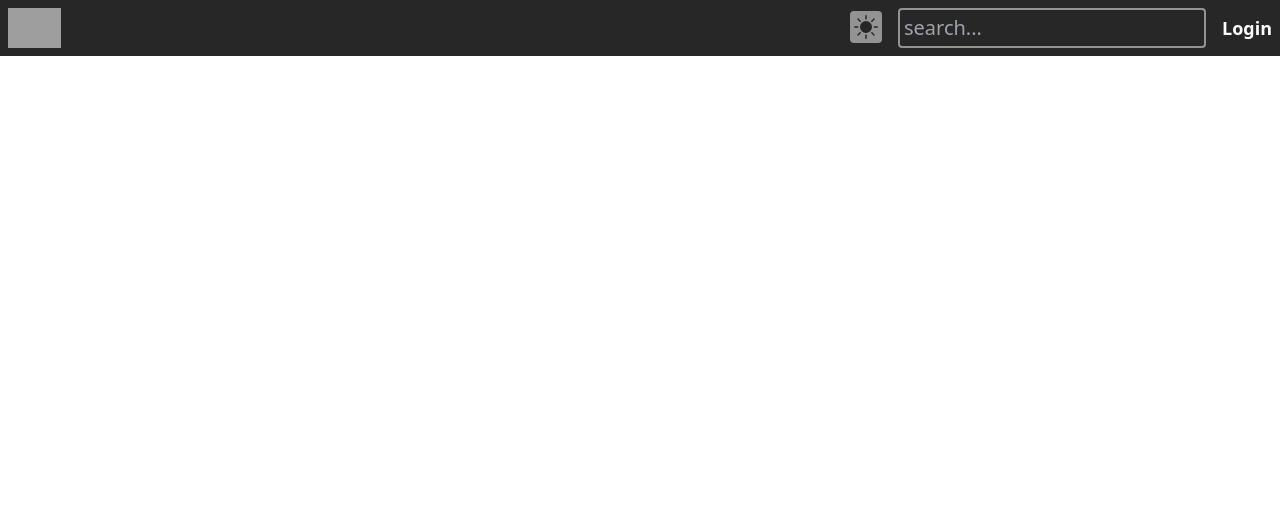
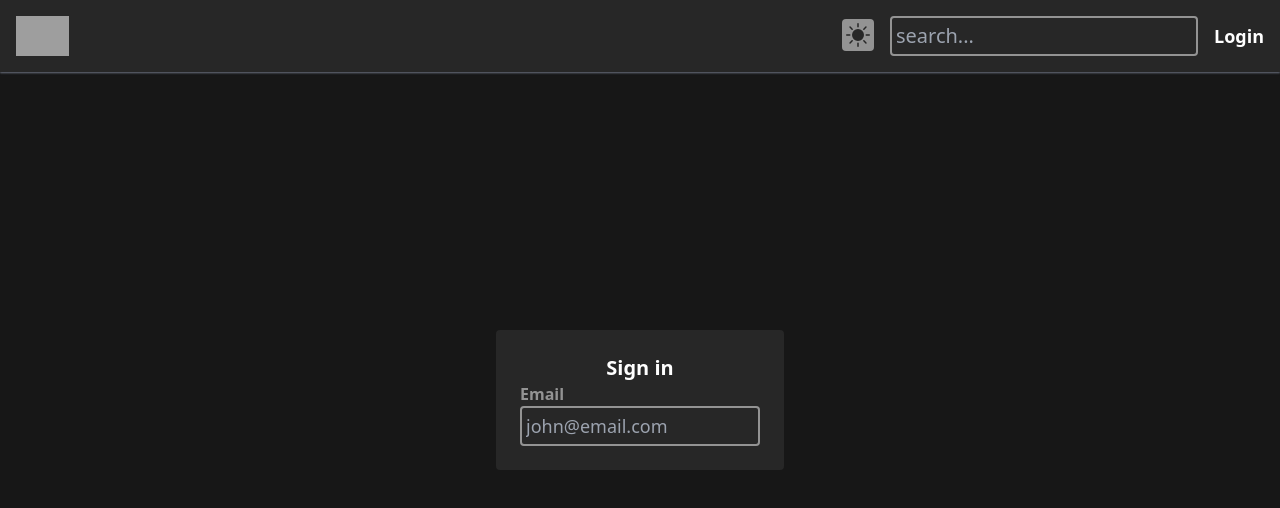
Before and after one commit to FENNICH-Soufiane/movies_front, a React (Create React App) app: page / in a window 1280 px wide. Shown: the top 508 px of the page. Built offline with nearby package versions, Linux system fonts and the light colour scheme; grey boxes are pictures that could not be loaded.

Commit message:
Sign in form

```diff
--- a/src/App.js
+++ b/src/App.js
@@ -1,10 +1,13 @@
+import Signin from './components/auth/Signin';
 import Navbar from './components/user/Navbar';
 
 function App() {
   return (
 
-
+      <>
       <Navbar />
+      <Signin />
+      </>
 
 
 
--- /dev/null
+++ b/src/components/Container.jsx
@@ -0,0 +1,7 @@
+import React from "react";
+
+export default function Container({ children, className }) {
+  return (
+    <div className={"max-w-screen-xl mx-auto " + className}>{children}</div>
+  );
+}
--- /dev/null
+++ b/src/components/auth/Signin.jsx
@@ -0,0 +1,30 @@
+import React from "react";
+import Container from "../Container";
+
+export default function Signin() {
+  return (
+    <div className="fixed inset-0 bg-primary -z-10 flex justify-center items-center">
+      <Container>
+        <form className="bg-secondary rounded p-6 w-72">
+          <h1 className="text-xl text-white font-semibold text-center">
+            Sign in
+          </h1>
+          <div className="flex flex-col-reverse">
+            <input
+              id="email"
+              type="text"
+              className="bg-transparent rounded border-2 border-dark-subtle focus:border-white w-full text-lg outline-none p-1 text-white peer transition"
+              placeholder="john@email.com"
+            />
+            <label
+              className="font-semibold text-dark-subtle peer-focus:text-white transition self-start"
+              htmlFor="email"
+            >
+              Email
+            </label>
+          </div>
+        </form>
+      </Container>
+    </div>
+  );
+}
--- a/src/components/user/Navbar.jsx
+++ b/src/components/user/Navbar.jsx
@@ -1,9 +1,11 @@
 import React from "react";
 import { BsFillSunFill } from "react-icons/bs";
+import Container from "../Container";
 
 export default function Navbar() {
   return (
-    <div className="bg-secondary">
+    <div className="bg-secondary shadow-sm shadow-gray-500">
+      <Container className="p-2">
         <div className="max-w-screen-xl mx-auto p-2">
           <div className="flex justify-between items-center">
             <img src="./logo.png" alt="" className="h-10" />
@@ -25,6 +27,7 @@
             </ul>
           </div>
         </div>
+      </Container>
     </div>
   );
 }
```
Lines whose indentation alone changed are shown as unchanged.
